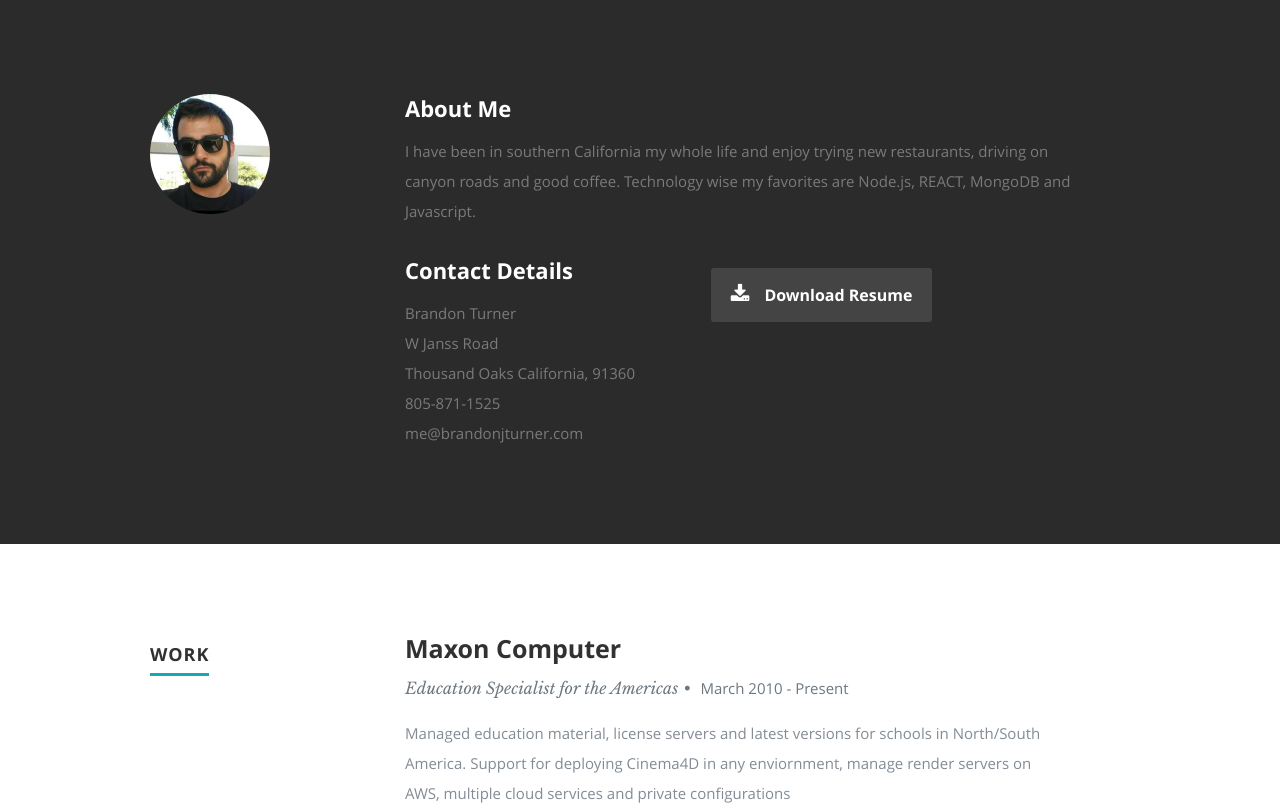
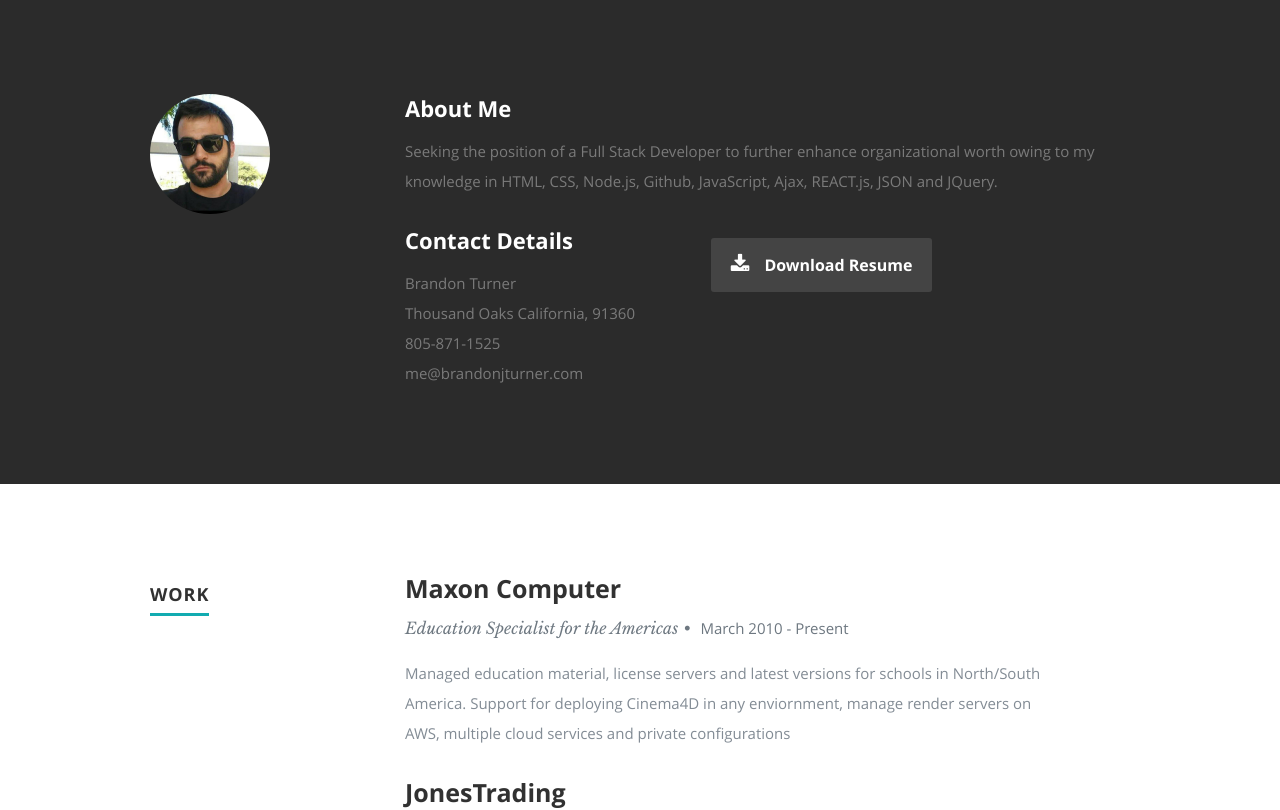
Before and after one commit to brandonjturner/brandonjturner.github.io, a React (Create React App) app: page / in a window 1280 px wide. Shown: the part 802-1612 px from the top of the page. Built offline with nearby package versions, Linux system fonts and the light colour scheme.

Commit message:
update json

```diff
--- a/public/resumeData.json
+++ b/public/resumeData.json
@@ -4,12 +4,12 @@
     "occupation":"Full Stack Engineer",
     "description":"I have been involved with software since I was 12 years old, I have been producing front end projects for clients since 2004 and full stack projects since 2011",
     "image":"profilepic.jpg",
-    "bio":"I have been in southern California my whole life and enjoy trying new restaurants, driving on canyon roads and good coffee. Technology wise my favorites are Node.js, REACT, MongoDB and Javascript.",
+    "bio":"Seeking the position of a Full Stack Developer to further enhance organizational worth owing to my knowledge in HTML, CSS, Node.js, Github, JavaScript, Ajax, REACT.js, JSON and JQuery.",
     "contactmessage":"Please send me an email at me@brandonjturner.com if you have any questions or would like more information.",
     "email": "me@brandonjturner.com",
     "phone": "805-871-1525",
     "address":{
-      "street":"W Janss Road",
+      "street":"",
       "city":"Thousand Oaks",
       "state":"California",
       "zip": "91360"
--- a/src/Components/About.js
+++ b/src/Components/About.js
@@ -7,7 +7,6 @@ class About extends Component {
       var name = this.props.data.name;
       var profilepic= "images/"+this.props.data.image;
       var bio = this.props.data.bio;
-      var street = this.props.data.address.street;
       var city = this.props.data.address.city;
       var state = this.props.data.address.state;
       var zip = this.props.data.address.zip;
@@ -31,7 +30,7 @@ class About extends Component {
                   <h2>Contact Details</h2>
                   <p className="address">
 						   <span>{name}</span><br />
-						   <span>{street}<br />
+						   <span>
 						         {city} {state}, {zip}
                    </span><br />
 						   <span>{phone}</span><br />
--- a/src/Components/Contact.js
+++ b/src/Components/Contact.js
@@ -5,7 +5,6 @@ class Contact extends Component {
 
     if(this.props.data){
       var name = this.props.data.name;
-      var street = this.props.data.address.street;
       var city = this.props.data.address.city;
       var state = this.props.data.address.state;
       var zip = this.props.data.address.zip;
@@ -13,7 +12,6 @@ class Contact extends Component {
       var email = this.props.data.email;
       var message = this.props.data.contactmessage;
     }
-
 
     return (
       <section id="contact">
@@ -69,26 +67,24 @@ class Contact extends Component {
 					</fieldset>
 				   </form>
 
-           <div id="message-warning"> Error </div>
+           <div id="message-warning"> Error boy</div>
 				   <div id="message-success">
                   <i className="fa fa-check"></i>Your message was sent, thank you!<br />
 				   </div>
            </div>
 
 
-
             <aside className="four columns footer-widgets">
                <div className="widget widget_contact">
 
-					   <h4>Address and Phone</h4>
+					   <h4>Contact</h4>
 					   <p className="address">
 						   {name}<br />
-						   {street} <br />
+						   {email} <br />
 						   {city}, {state} {zip}<br />
 						   <span>{phone}</span>
 					   </p>
 				   </div>
-
             </aside>
       </div>
    </section>
```
